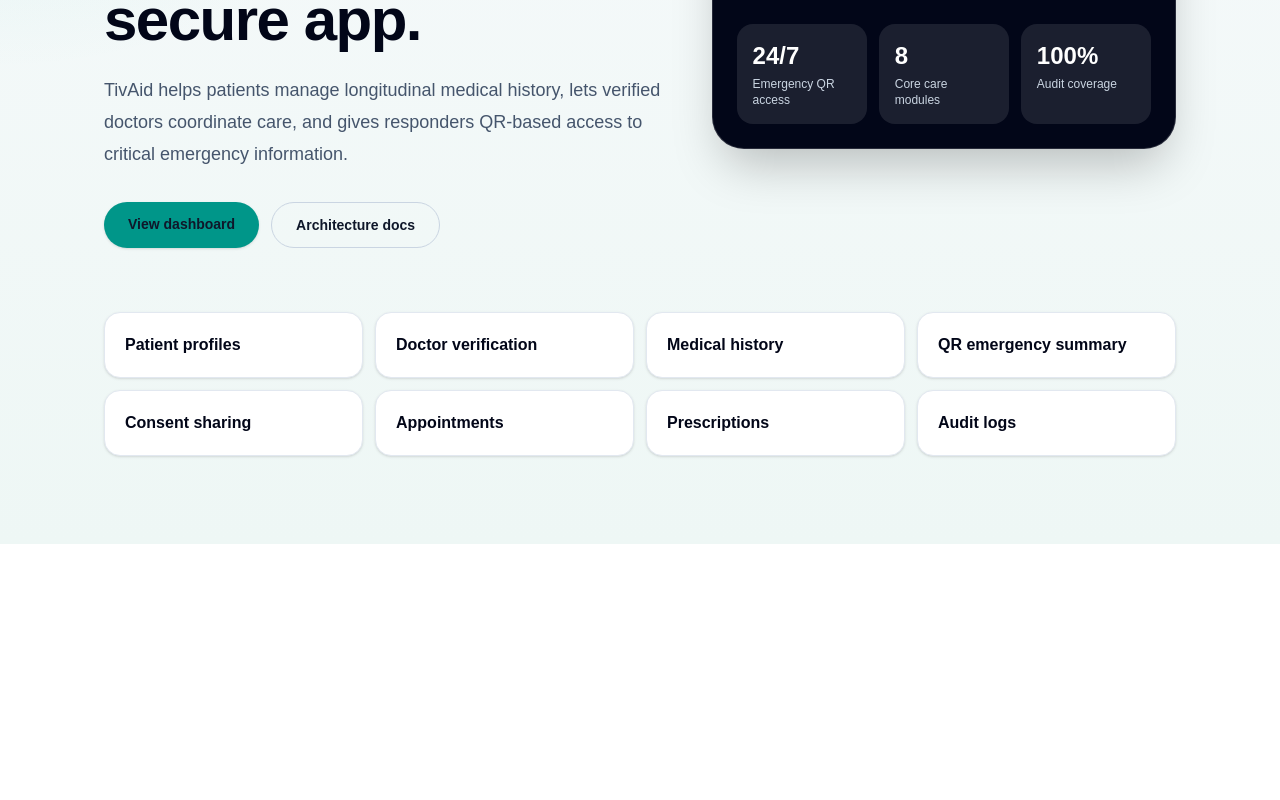
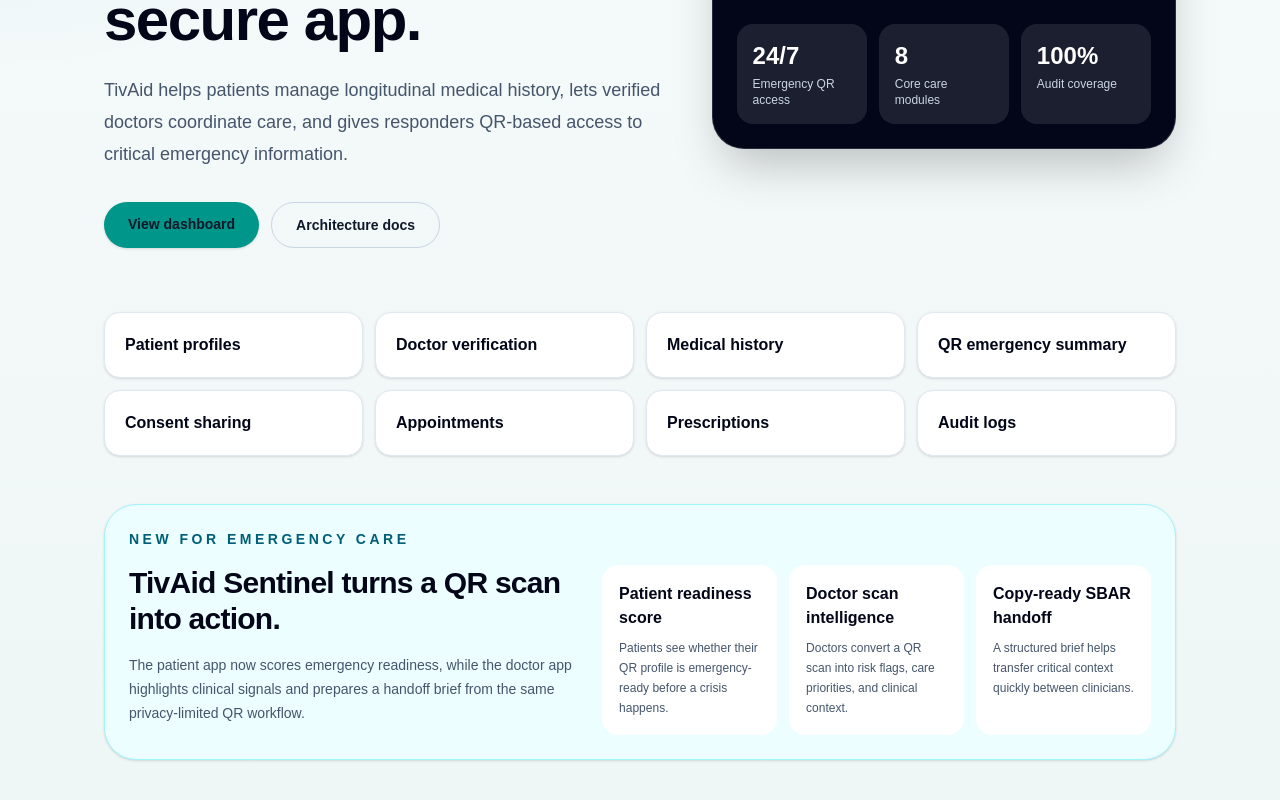
Before and after one commit to FDM0823/TIVIAID, a Next.js app: page / in a window 1280 px wide. Shown: the part 474-1274 px from the top of the page. Before the commit the page ends 1018 px from the top, so only its background shows below. Built offline with nearby package versions, Linux system fonts and the light colour scheme.

Commit message:
Highlight emergency intelligence on landing page
Co-authored-by: FDM0823 <FDM0823@users.noreply.github.com>

```diff
--- a/src/app/page.tsx
+++ b/src/app/page.tsx
@@ -13,6 +13,24 @@ const modules = [
   "Appointments",
   "Prescriptions",
   "Audit logs",
+];
+
+const sentinelFeatures = [
+  {
+    title: "Patient readiness score",
+    description:
+      "Patients see whether their QR profile is emergency-ready before a crisis happens.",
+  },
+  {
+    title: "Doctor scan intelligence",
+    description:
+      "Doctors convert a QR scan into risk flags, care priorities, and clinical context.",
+  },
+  {
+    title: "Copy-ready SBAR handoff",
+    description:
+      "A structured brief helps transfer critical context quickly between clinicians.",
+  },
 ];
 
 export default function Home() {
@@ -109,6 +127,39 @@ export default function Home() {
           </div>
         ))}
       </section>
+
+      <section className="mb-12 rounded-[2rem] border border-cyan-200 bg-cyan-50 p-6 shadow-sm dark:border-cyan-900 dark:bg-cyan-950/30">
+        <p className="text-sm font-semibold uppercase tracking-[0.25em] text-cyan-800 dark:text-cyan-200">
+          New for emergency care
+        </p>
+        <div className="mt-4 grid gap-6 lg:grid-cols-[0.9fr_1.1fr]">
+          <div>
+            <h2 className="text-3xl font-bold tracking-tight text-slate-950 dark:text-white">
+              TivAid Sentinel turns a QR scan into action.
+            </h2>
+            <p className="mt-4 text-sm leading-6 text-slate-600 dark:text-slate-300">
+              The patient app now scores emergency readiness, while the doctor app
+              highlights clinical signals and prepares a handoff brief from the
+              same privacy-limited QR workflow.
+            </p>
+          </div>
+          <div className="grid gap-3 sm:grid-cols-3">
+            {sentinelFeatures.map((feature) => (
+              <article
+                className="rounded-2xl border border-white/70 bg-white p-4 dark:border-slate-800 dark:bg-slate-900"
+                key={feature.title}
+              >
+                <h3 className="font-semibold text-slate-950 dark:text-white">
+                  {feature.title}
+                </h3>
+                <p className="mt-2 text-xs leading-5 text-slate-600 dark:text-slate-300">
+                  {feature.description}
+                </p>
+              </article>
+            ))}
+          </div>
+        </div>
+      </section>
     </main>
   );
 }
```
